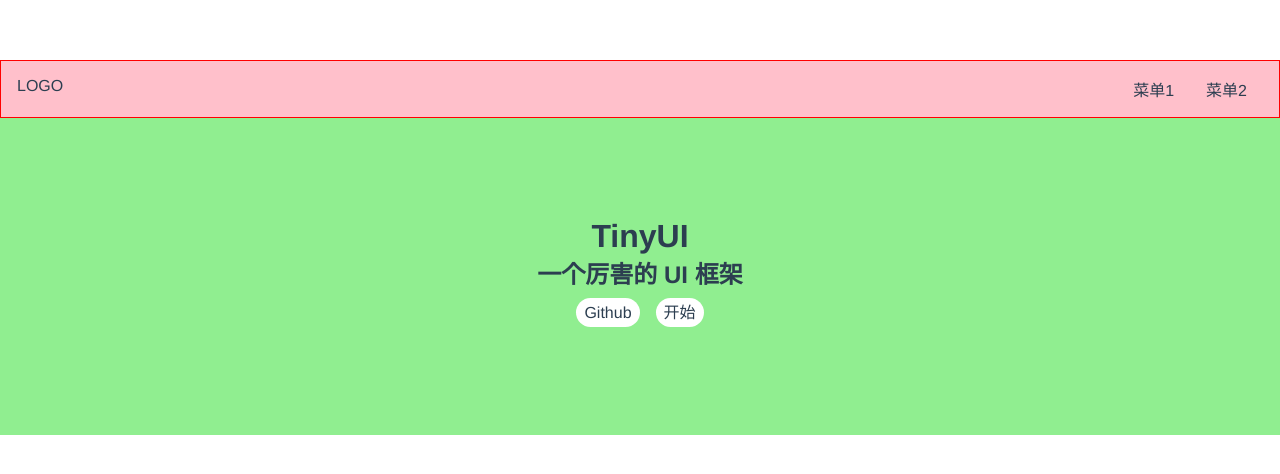
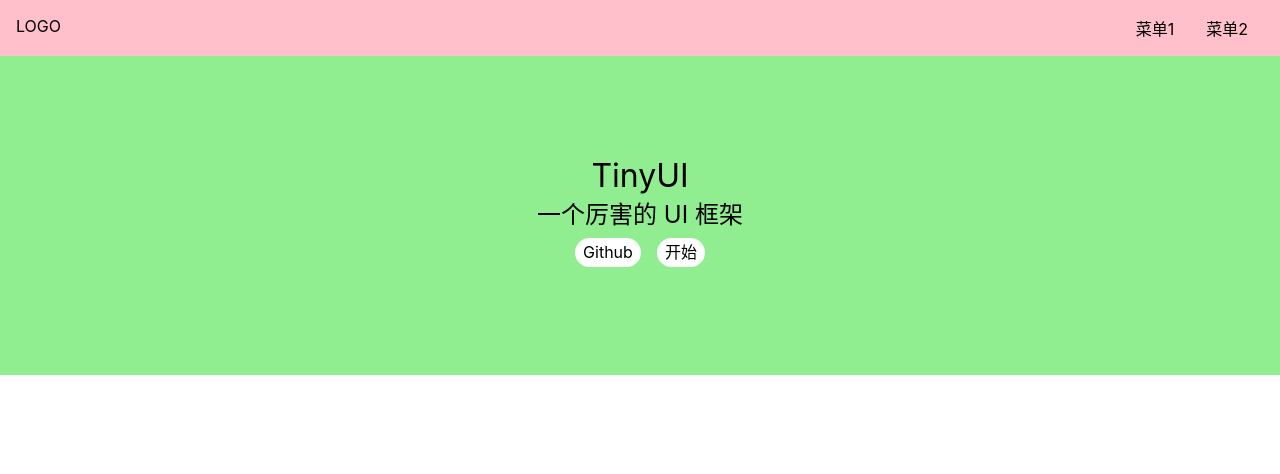
Before and after one commit to cajohan/tiny-vue3-ui, a Vue app: page /#/ in a window 1280 px wide. Shown: the top 474 px of the page. Built offline with nearby package versions, Linux system fonts and the light colour scheme.

Commit message:
初始化 aside 的css

```diff
--- a/src/components/Topnav.vue
+++ b/src/components/Topnav.vue
@@ -14,10 +14,11 @@
 </script>
 <style lang="scss" scoped>
 .topnav {
-  border: 1px solid red;
   background: pink;
   display: flex;
   padding: 16px;
+  position: relative;
+  z-index: 10;
   > .logo {
     max-width: 6em;
     margin-right: auto;
--- a/src/index.scss
+++ b/src/index.scss
@@ -1,16 +1,11 @@
-#app {
-  font-family: Avenir, Helvetica, Arial, sans-serif;
-  -webkit-font-smoothing: antialiased;
-  -moz-osx-font-smoothing: grayscale;
-  text-align: center;
-  color: #2c3e50;
-  margin-top: 60px;
-}
-
 * {
   margin: 0;
   padding: 0;
   box-sizing: border-box;
+}
+
+h1, h2, h3, h4, h5, h6 {
+  font-weight: normal;
 }
 
 ul, ol {
--- a/src/main.ts
+++ b/src/main.ts
@@ -11,7 +11,7 @@
   history: history,
   routes: [
     {path: '/', component: Home},
-    {path: '/xxx', component: Doc}
+    {path: '/doc', component: Doc}
   ]
 })
 
--- a/src/views/Doc.vue
+++ b/src/views/Doc.vue
@@ -30,3 +30,23 @@
   components:{Topnav}
 }
 </script>
+
+<style lang="scss" scoped>
+aside{
+  background: lightblue;
+  width: 150px;
+  padding: 16px;
+  position: fixed;
+  top: 0;
+  left: 0;
+  padding-top: 70px;
+  > h2{
+    margin-bottom: 4px;
+  }
+  > ol{
+    > li{
+      padding: 4px 0;
+    }
+  }
+}
+</style>
```
